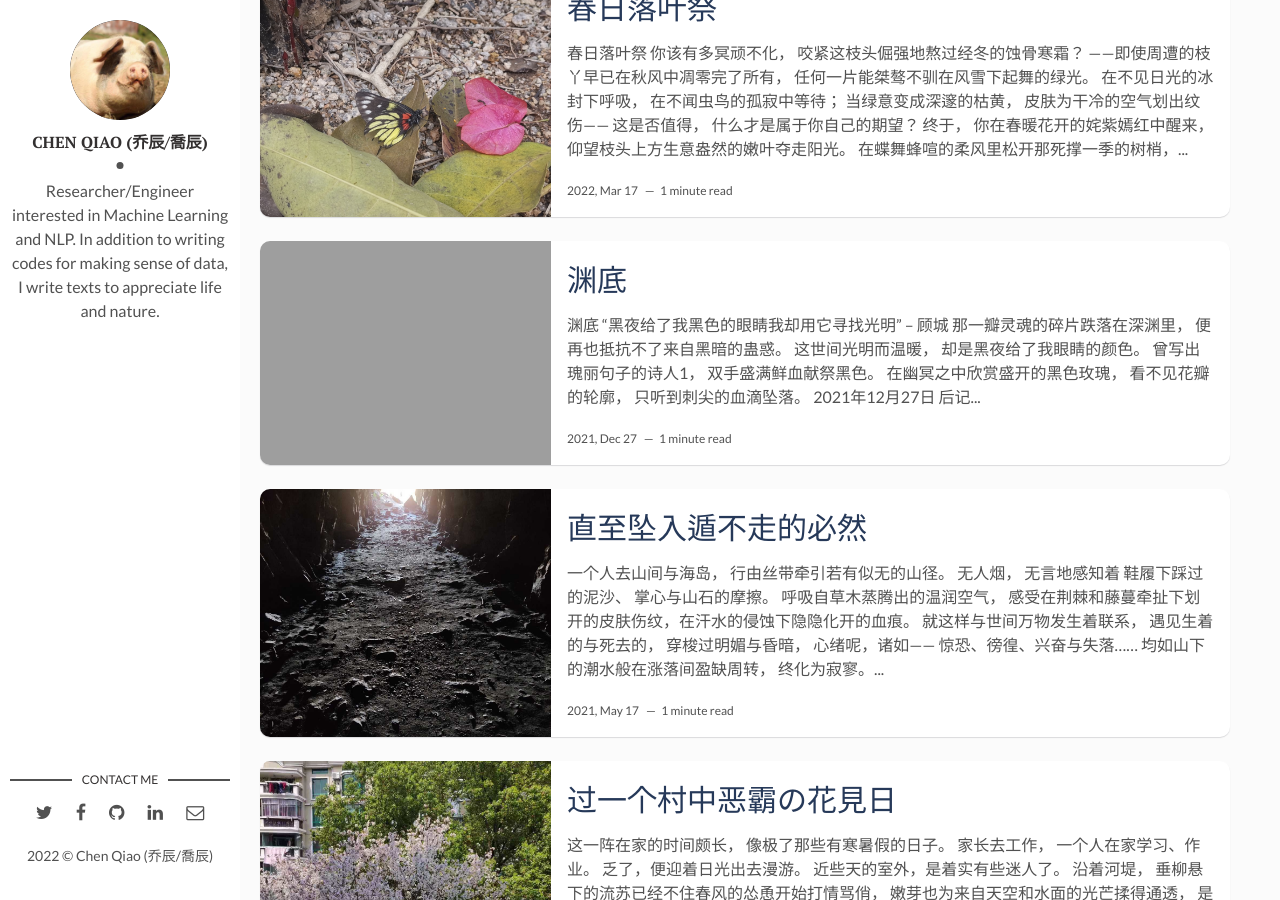
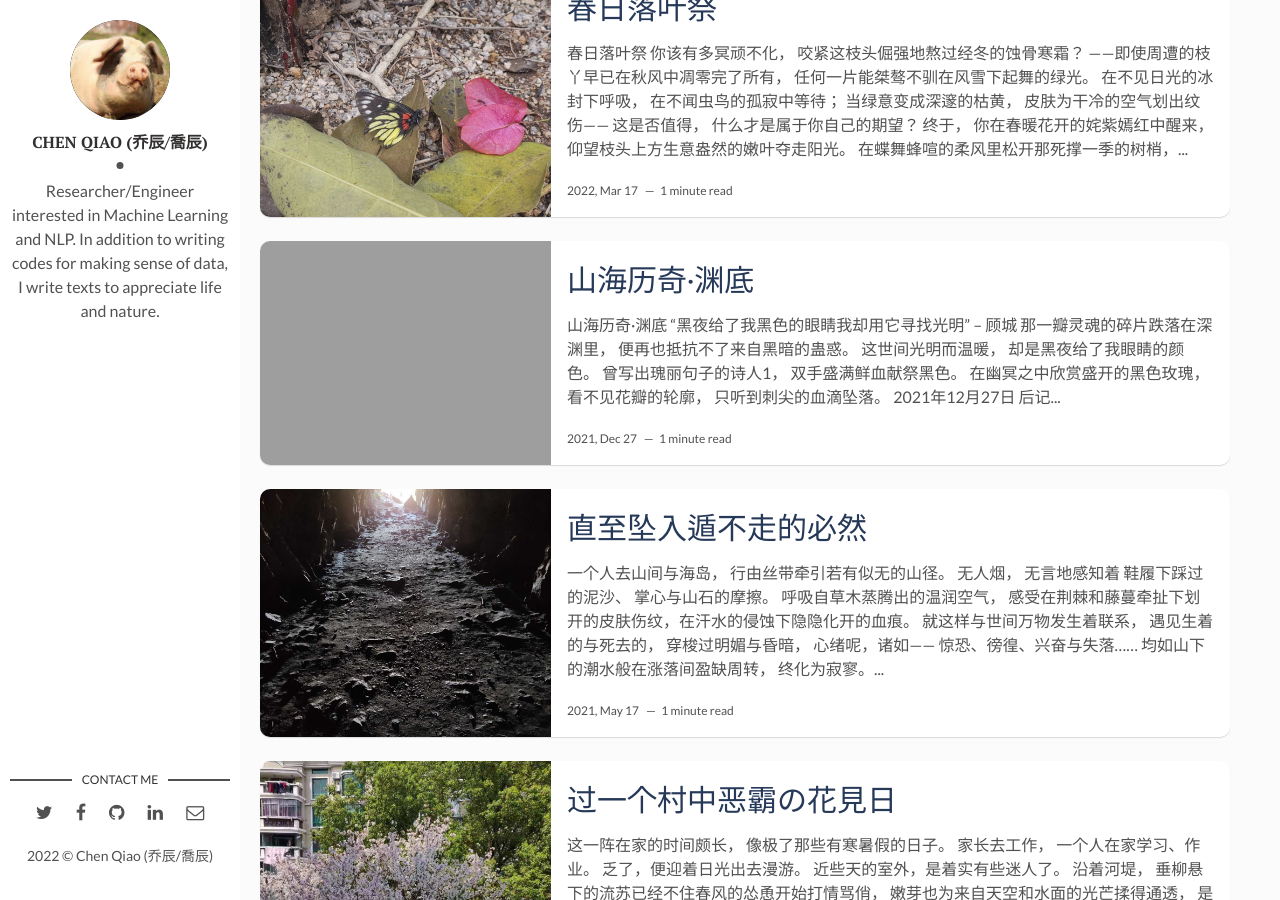
Before and after one commit to qiaochen/qiaochen.github.io, a Jekyll site: the page built from index.html, in a window 1280 px wide and 900 px high, scrolled down 571 px. Built offline with Jekyll 4.4.1, drawn with Linux system fonts in a browser that asks for light colours; the list of posts is cut into pages by our own code.

Commit message:
revise collection

```diff
--- a/_posts/2022-01-11-darkness.md
+++ b/_posts/2022-01-11-darkness.md
@@ -1,6 +1,6 @@
 ---
 layout: post
-title: "渊底"
+title: "山海历奇·渊底"
 date: 2021-12-27 18:00:00 -0000
 description: # Add post description (optional)
 img: /dark/cavern1.jpg # Add image post (optional)
@@ -10,7 +10,7 @@ tags: [挣扎, 桎梏, 神秘, 黑暗, 异世界]
 
 
 
-## 渊底
+## 山海历奇·渊底
 
 
 >"黑夜给了我黑色的眼睛<br>我却用它寻找光明"
```
